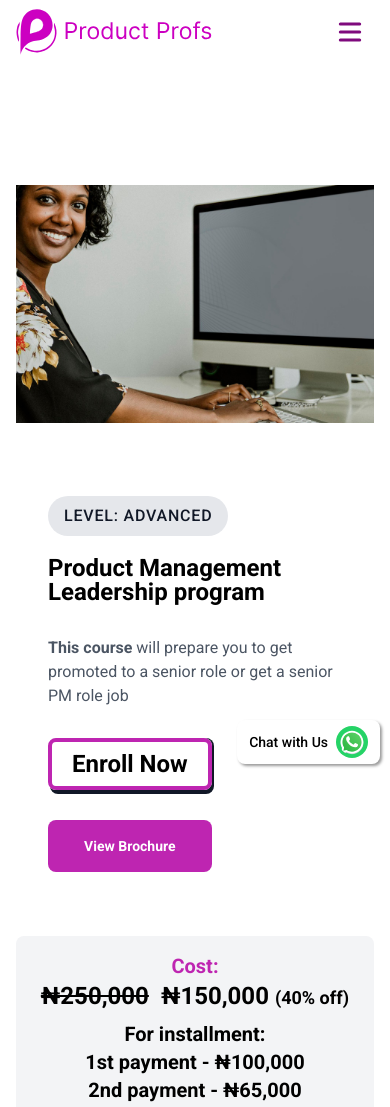
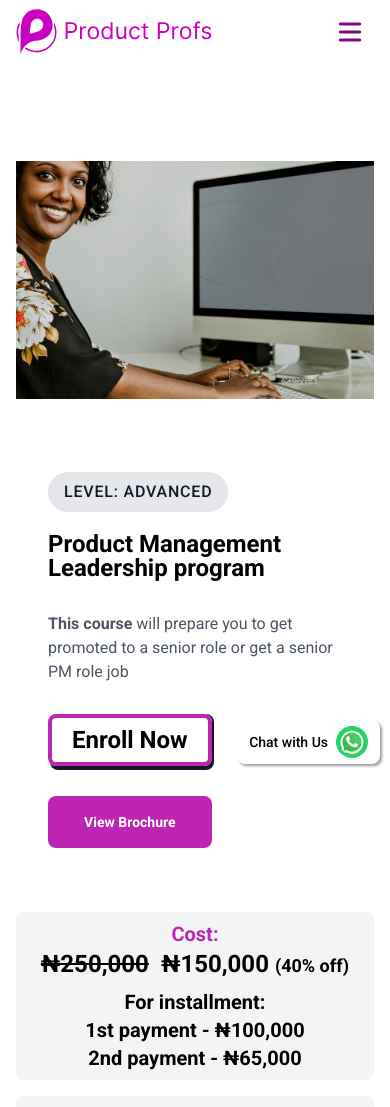
Before and after one commit to Product-Profs/product-profs-web-v2, a website: page pmLeadership.html in a window 390 px wide. Shown: the part 40-1147 px from the top of the page. Drawn offline with Linux system fonts and the light colour scheme.

Commit message:
fix: fix components on mobile view

```diff
--- a/pmLeadership.html
+++ b/pmLeadership.html
@@ -122,7 +122,7 @@
     <div class="bg-white py-6 sm:py-8 lg:py-12">
       <div class="mx-auto max-w-screen-xl px-4 md:px-8">
         <!-- course section start -->
-        <section class="mt-12 flex flex-col w-full overflow-hidden bg-white lg:flex-row lg:items-stretch sm:mx-auto">
+        <section class="mt-6 flex flex-col w-full overflow-hidden bg-white lg:flex-row lg:items-stretch sm:mx-auto">
           <div class="flex justify-end p-8 bg-white lg:px-16 lg:pl-10 lg:w-1/2">
             <div class="flex flex-col items-start justify-center w-full lg:max-w-lg">
               <p
@@ -261,7 +261,7 @@
         </section>
         <div class="mt-8 grid grid-cols-1 gap-4 md:grid-cols-2 lg:gap-8">
           <!-- stat - start -->
-          <div class="flex flex-col items-center justify-center rounded-lg bg-gray-100 p-4 md:p-8">
+          <div class="flex flex-col items-center justify-center rounded-lg bg-gray-100 p-2 md:p-8">
             <div class="text-xl font-semibold text-primary">Cost:</div>
             <div class="flex items-center justify-center">
               <span class="font-bold line-through text-2xl dark:text-white">₦250,000</span><span
```
Also changed, not shown: dist/output.css.
